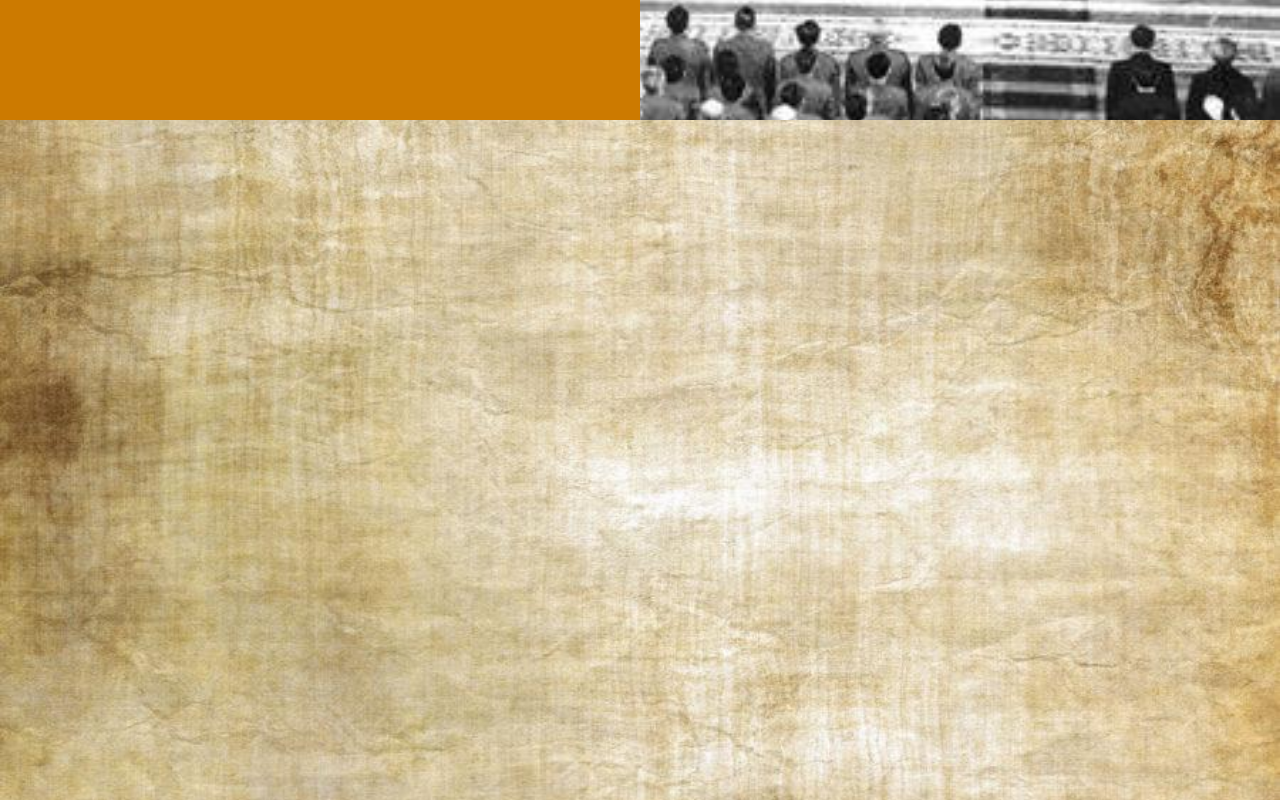
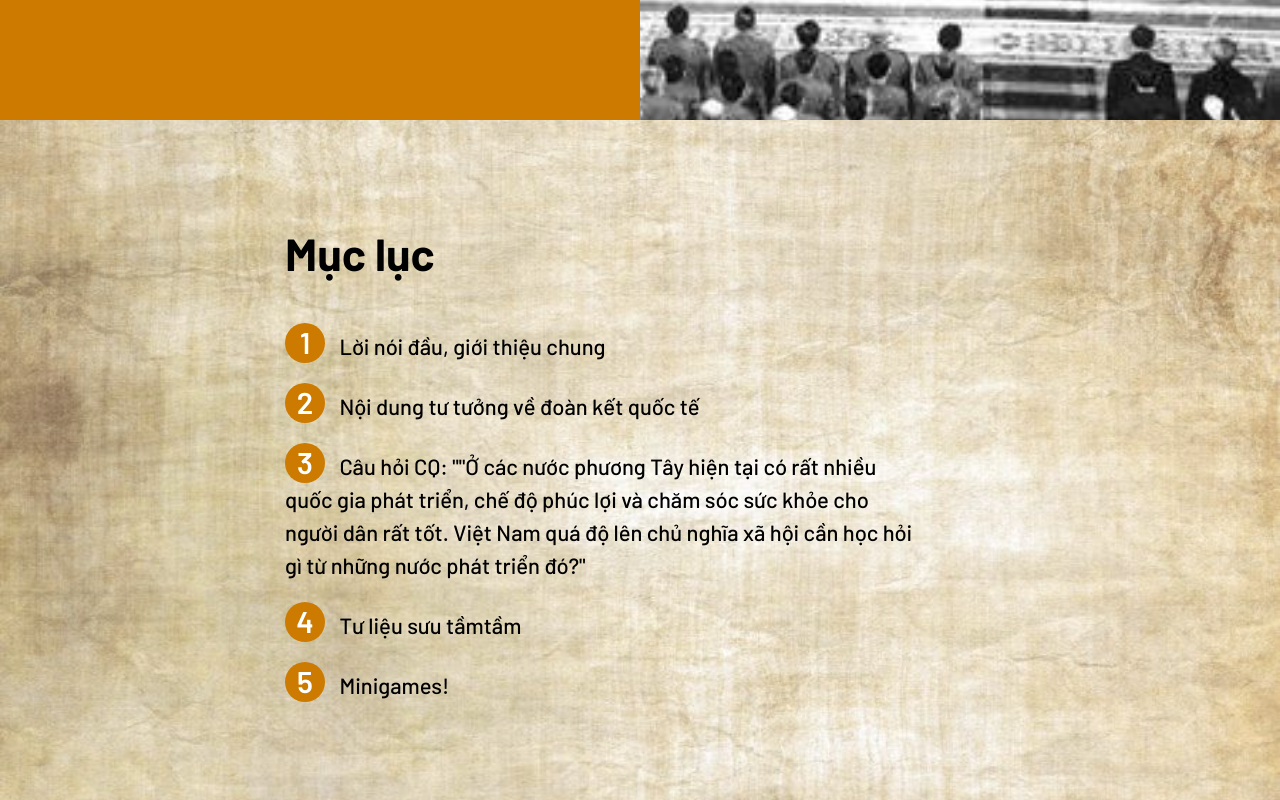
Before and after one commit to WickyPlays/mln131_product_g3, a React (Vite) app: page / in a window 1280 px wide. Shown: the part 680-1480 px from the top of the page. Built offline with nearby package versions, Linux system fonts and the light colour scheme.

Commit message:
UpdateUpdate

```diff
--- a/src/components/Home/HomePart0.scss
+++ b/src/components/Home/HomePart0.scss
@@ -39,6 +39,7 @@
       color: #FFF;
       text-align: center;
       font-size: 35px;
+      font-weight: 700;
     }
 
     .divider {
--- a/src/components/Home/HomePart1.scss
+++ b/src/components/Home/HomePart1.scss
@@ -5,8 +5,25 @@
   .content-bg {
     width: 100%;
     min-height: 100vh;
+    position: relative;
     background-image: url("@assets/content-bg.jpg");
     background-size: cover;
     background-position: center;
+    background-color: #FFF;
+  }
+
+  .cover {
+    height: 100%;
+    width: 100%;
+    position: absolute;
+    z-index: 1;
+    background-color: rgba(255, 255, 255, 0.262);
+  }
+
+  .content {
+    height: 100%;
+    width: 100%;
+    position: absolute;
+    z-index: 2;
   }
 }
--- a/src/components/Home/HomePart1.tsx
+++ b/src/components/Home/HomePart1.tsx
@@ -1,11 +1,15 @@
-import './HomePart1.scss'
+import Content1Intro from "./content/Content1Intro";
+import "./HomePart1.scss";
 
 export default function HomePart1() {
   return (
     <div className="home-part1">
-      <div className='content-bg'>
-
+      <div className="content-bg">
+        <div className="cover"></div>
+        <div className="content">
+          <Content1Intro />
+        </div>
       </div>
     </div>
-  )
+  );
 }
--- /dev/null
+++ b/src/components/Home/content/Content1Intro.scss
@@ -0,0 +1,79 @@
+@use "@scss/common.scss" as *;
+
+.content1-intro {
+  position: relative;
+  padding: 100px 15rem;
+
+  .title {
+    color: #000;
+    font-size: 45px;
+    font-weight: 700;
+    z-index: 12;
+
+    @media (max-width: 768px) {
+      font-size: 30px;
+    }
+  }
+
+  .course {
+    color: $primary-color;
+    font-size: 25px;
+    z-index: 12;
+
+    @media (max-width: 768px) {
+      font-size: 16px;
+    }
+  }
+
+  .content-list {
+    display: flex;
+    flex-direction: column;
+    align-items: flex-start;
+    z-index: 12;
+    margin-top: 35px;
+    flex-shrink: 1;
+    width: 50vw;
+    word-wrap: break-word;
+    gap: 20px;
+
+    @media (max-width: 768px) {
+      width: 80vw;
+    }
+
+    p {
+      color: #000 !important;
+      font-size: 22px;
+      text-align: left;
+      word-break: break-word;
+      width: 100%;
+
+      @media (max-width: 768px) {
+        font-size: 16px;
+      }
+    }
+
+    span {
+      display: inline-flex;
+      justify-content: center;
+      align-items: center;
+      min-width: 40px;
+      min-height: 40px;
+      max-width: 40px;
+      max-height: 40px;
+      color: #ffffff;
+      background-color: $primary-color;
+      border-radius: 50%;
+      margin-right: 10px;
+      font-size: 30px;
+      font-weight: 600;
+      user-select: none;
+
+      @media (max-width: 768px) {
+        min-width: 30px;
+        min-height: 30px;
+        max-width: 30px;
+        max-height: 30px;
+      }
+    }
+  }
+}
--- /dev/null
+++ b/src/components/Home/content/Content1Intro.tsx
@@ -0,0 +1,26 @@
+import "./Content1Intro.scss";
+
+export default function Content1Intro() {
+  return (
+    <div className="content1-intro">
+      <p className="title">Mục lục</p>
+      <div className="content-list">
+        <p>
+          <span>1</span> Lời nói đầu, giới thiệu chung
+        </p>
+        <p>
+          <span>2</span> Nội dung tư tưởng về đoàn kết quốc tế
+        </p>
+        <p>
+          <span>3</span> Câu hỏi CQ: ""Ở các nước phương Tây hiện tại có rất nhiều quốc gia phát triển, chế độ phúc lợi và chăm sóc sức khỏe cho người dân rất tốt. Việt Nam quá độ lên chủ nghĩa xã hội cần học hỏi gì từ những nước phát triển đó?"
+        </p>
+        <p>
+          <span>4</span> Tư liệu sưu tầmtầm
+        </p>
+        <p>
+          <span>5</span> Minigames!
+        </p>
+      </div>
+    </div>
+  );
+}
--- a/src/index.css
+++ b/src/index.css
@@ -27,6 +27,7 @@ h4,
 h5,
 h6 {
   margin: 0;
+  font-weight: 500;
 }
 
 button {
```
